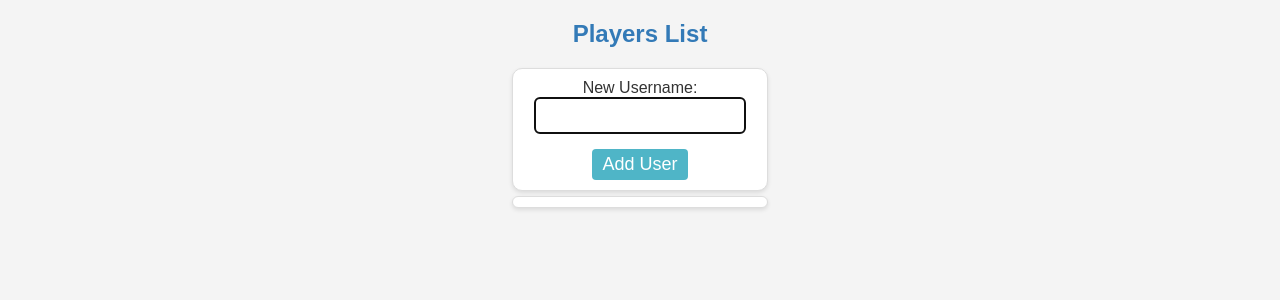
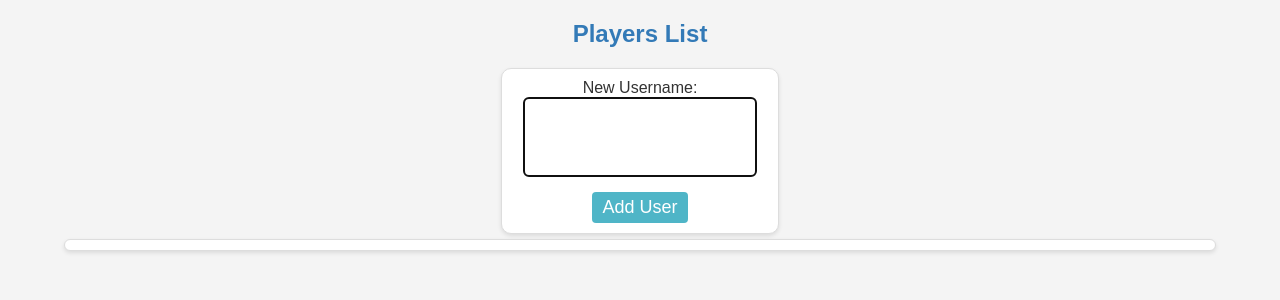
Before and after one commit to christopherpunt/foosball_scorekeeper, a Flask app: page /players in a window 1280 px wide. Shown: the part 50-350 px from the top of the page. Run offline with Flask 3, Linux system fonts and the light colour scheme; data that the repository does not hold is empty.

Commit message:
couple small updates to look and feel

```diff
--- a/src/templates/join_game.html
+++ b/src/templates/join_game.html
@@ -63,14 +63,14 @@
     }
 
     .player-item:hover {
-        background-color: #269bda;
+        background-color: #dbf0ff;
     }
 
     .player-item.selected {
         background-color: #269bda;
     }
     .player-item.notAvailable {
-        background-color: #d3d3d3;
+        background-color: #fd6c6c;
         color: #888;
         cursor: not-allowed;
         pointer-events: none;
--- a/src/templates/players.html
+++ b/src/templates/players.html
@@ -7,7 +7,8 @@
 {% block styles %}
 <style>
     .container {
-        width: 20%;
+        min-width: 500px;
+        width: 90%;
         margin: 5px auto;
     }
 
@@ -29,10 +30,11 @@
         list-style: none;
         padding: 0;
         margin: 0;
+        columns: 3; /* Change the number of columns as needed */
     }
 
     .players-list-item {
-        font-size: 22px;
+        font-size: 50px;
         padding: 5px;
         border: 1px solid #ddd;
         margin-bottom: 2px;
@@ -41,9 +43,13 @@
         justify-content: space-between;
         align-items: center;
         background-color: #f9f9f9;
+        break-inside: avoid-column; /* Prevent player items from breaking across columns */
+
     }
 
     .form-card {
+        margin: 5px auto;
+        width: 20%;
         background-color: #fff;
         border: 1px solid #ddd;
         border-radius: 10px;
@@ -61,6 +67,7 @@
         box-sizing: border-box;
         border: 1px solid #ddd;
         border-radius: 5px;
+        font-size: 50px;
     }
 
     button:hover {
@@ -70,7 +77,6 @@
 {% endblock %}
 
 {% block content %}
-<div class="container">
 <h2>Players List</h2>
 
 <div class="card form-card">
@@ -83,7 +89,7 @@
         <button type="submit">Add User</button>
     </form>
 </div>
-
+<div class="container">
     <div class="card">
         <ul class="players-list">
             {% for player in players %}
```
Lines whose indentation alone changed are shown as unchanged.
